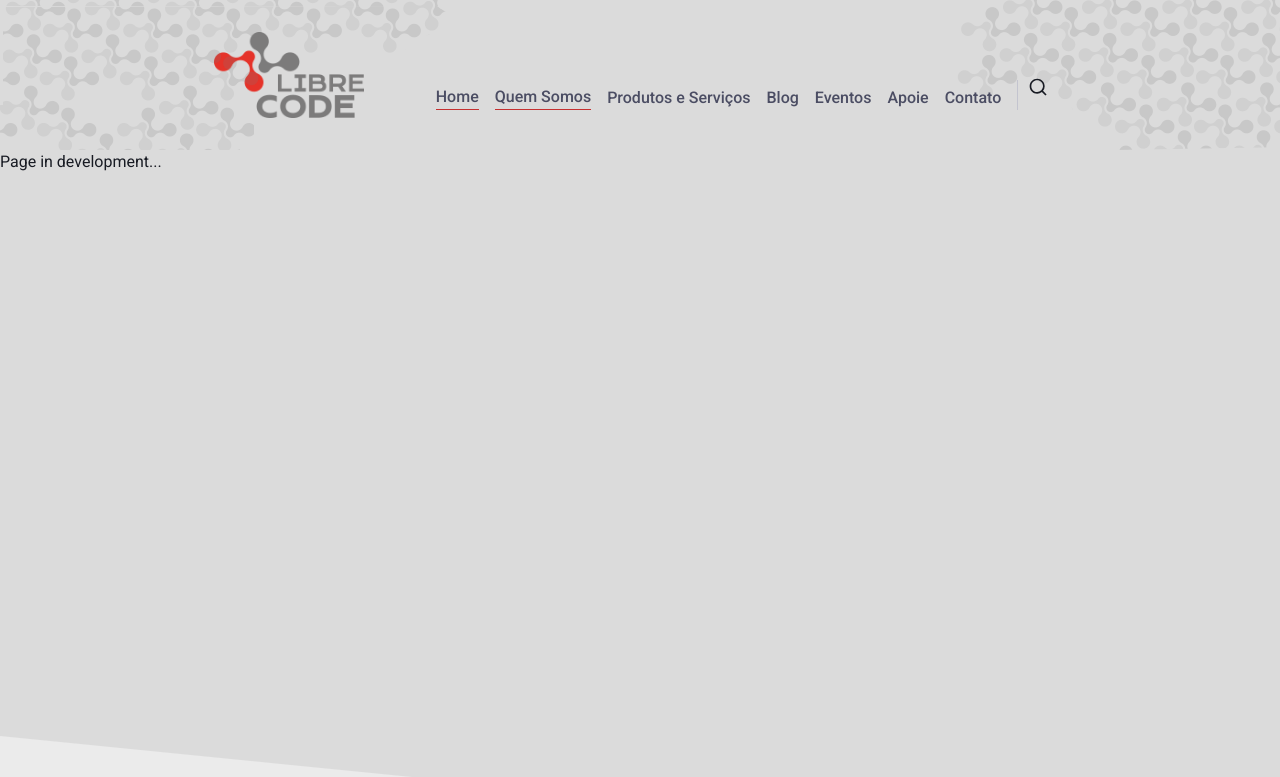
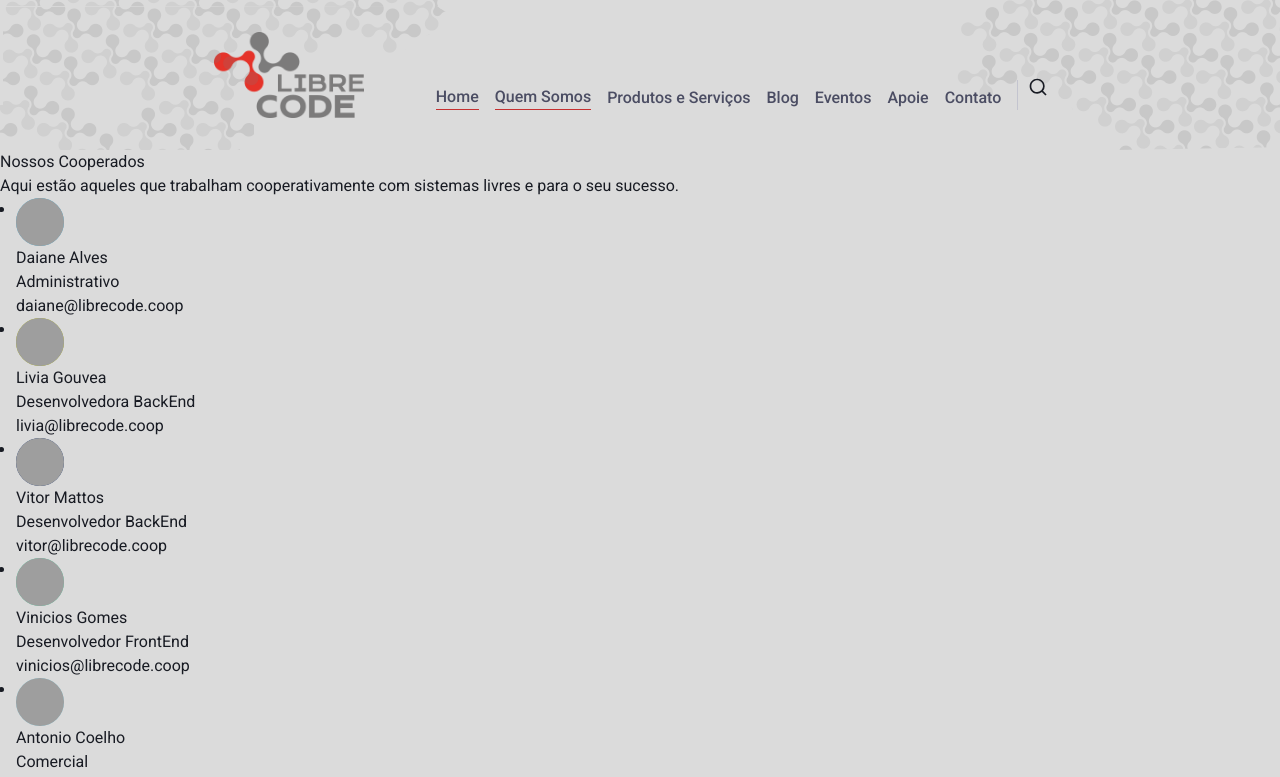
Before and after one commit to LibreCodeCoop/site, a Next.js app: page /about-us/members in a window 1280 px wide. Shown: the top 777 px of the page. Built offline with nearby package versions, Linux system fonts and the light colour scheme; grey boxes are pictures that could not be loaded.

Commit message:
add structure

```diff
--- a/src/pages/about-us/members.tsx
+++ b/src/pages/about-us/members.tsx
@@ -1,4 +1,4 @@
-import { Text } from "@chakra-ui/react";
+import { Text, Flex, UnorderedList, ListItem, Avatar } from "@chakra-ui/react";
 import Content from "@/content/about-us/nossos-cooperados.json";
 
 interface MembersProps {
@@ -23,7 +23,25 @@ interface IAvatar {
 }
 
 export default function Members({ data }: MembersProps) {
-  return <Text>Page in development...</Text>;
+  console.info(data);
+  return (
+    <Flex direction="column">
+      <Flex>
+        <Text>{data.title}</Text>
+      </Flex>
+      <Text>{data.description}</Text>
+      <UnorderedList>
+        {data.cooperados.map((cooperado, index) => (
+          <ListItem key={`${cooperado.name}-${index}`}>
+            <Avatar name={cooperado.name} src={cooperado.avatar.localPath} />
+            <Text>{cooperado.name}</Text>
+            <Text>{cooperado.position}</Text>
+            <Text>{cooperado.email}</Text>
+          </ListItem>
+        ))}
+      </UnorderedList>
+    </Flex>
+  );
 }
 
 export function getStaticProps() {
```
